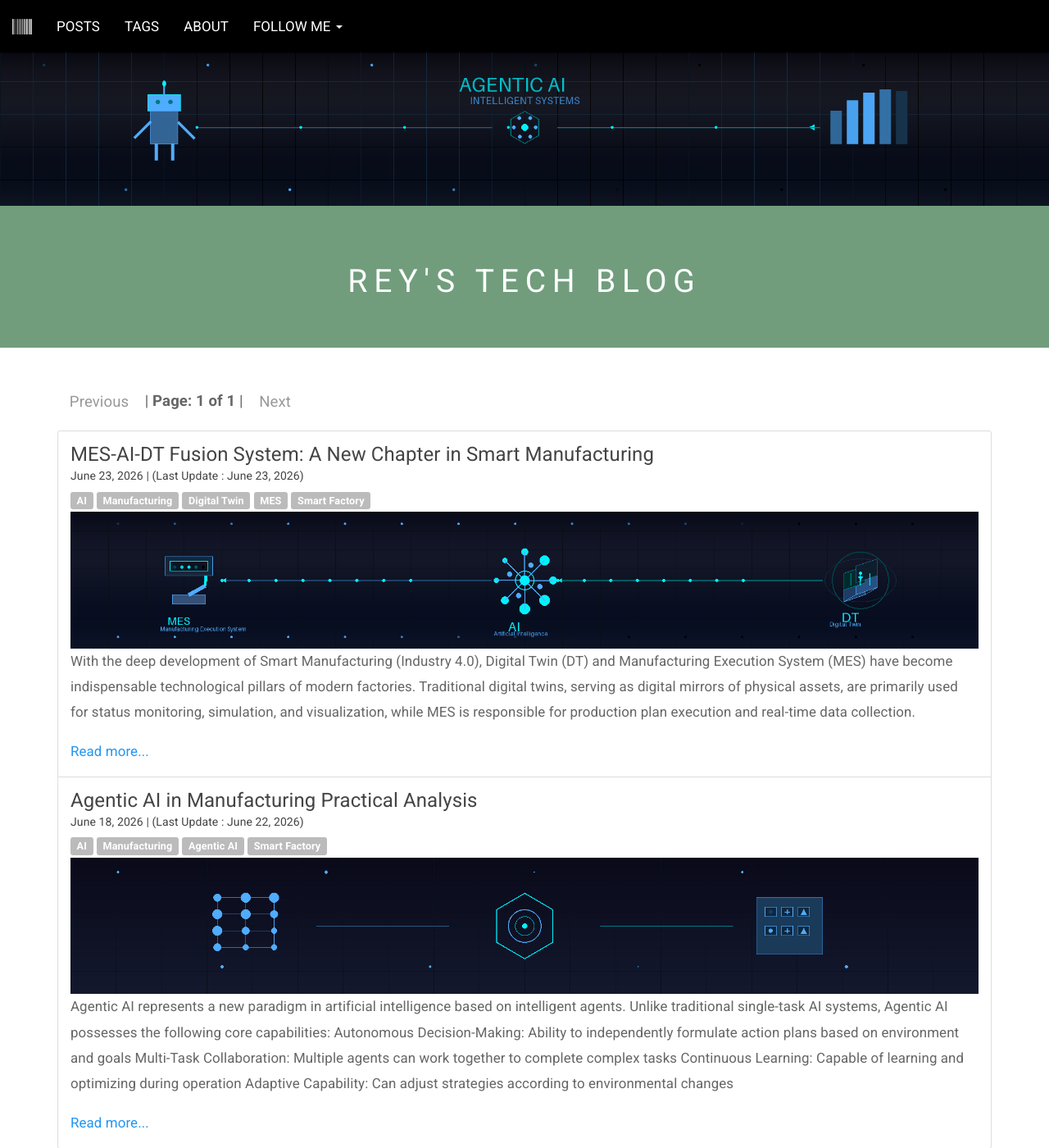
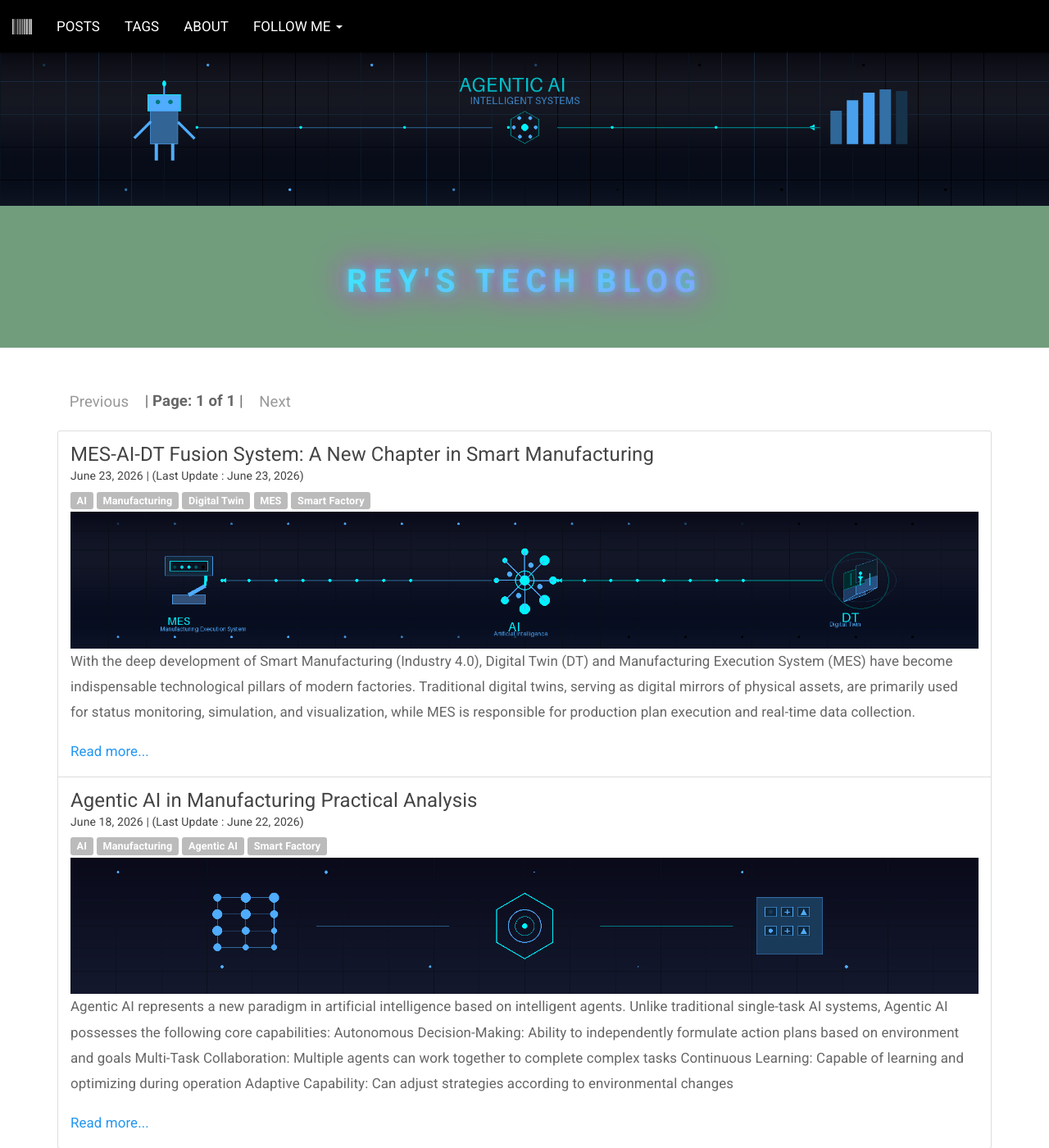
Before and after one commit to YoloForDream/YoloForDream.github.io, a Jekyll site: the page built from index.html, in a window 1280 px wide and 1400 px high. Shown: the whole window at 82% size. Built offline with Jekyll 4.4.1, drawn with Linux system fonts in a browser that asks for light colours; the list of posts is cut into pages by our own code; comment, search, counter and statistics services are not loaded.

Commit message:
更新主页特效

```diff
--- a/_includes/header.html
+++ b/_includes/header.html
@@ -55,8 +55,10 @@
 	{% endif %}
 
 	<div class="jumbotron  clearfix">
-
+		{% if page.title == "Rey's Tech Blog" %}
+		<h1 class="text-center bytedance-title">{{ page.title }}</h1>
+		{% else %}
 		<h1 class="text-center">{{ page.title }}</h1>
-
+		{% endif %}
 	</div>
 </div>
--- a/assets/css/main.css
+++ b/assets/css/main.css
@@ -211,3 +211,34 @@ h3:before {
 .pagination-current {
 	font-weight: bold;
 }
+
+/* ============== 字节跳动风格特效 ============== */
+.bytedance-title {
+    background: linear-gradient(90deg, #00f5ff, #ff00ff, #ff6b00, #00f5ff);
+    background-size: 400% 100%;
+    -webkit-background-clip: text;
+    -webkit-text-fill-color: transparent;
+    background-clip: text;
+    animation: bytedanceGradient 3s ease infinite, bytedanceGlow 2s ease-in-out infinite alternate;
+    text-shadow:
+        0 0 10px rgba(0, 245, 255, 0.5),
+        0 0 20px rgba(0, 245, 255, 0.3),
+        0 0 30px rgba(255, 0, 255, 0.3);
+    letter-spacing: 0.3em;
+    font-weight: 700;
+}
+
+@keyframes bytedanceGradient {
+    0% { background-position: 0% 50%; }
+    50% { background-position: 100% 50%; }
+    100% { background-position: 0% 50%; }
+}
+
+@keyframes bytedanceGlow {
+    from {
+        filter: brightness(1) drop-shadow(0 0 10px rgba(0, 245, 255, 0.5));
+    }
+    to {
+        filter: brightness(1.2) drop-shadow(0 0 20px rgba(255, 0, 255, 0.8));
+    }
+}
```
